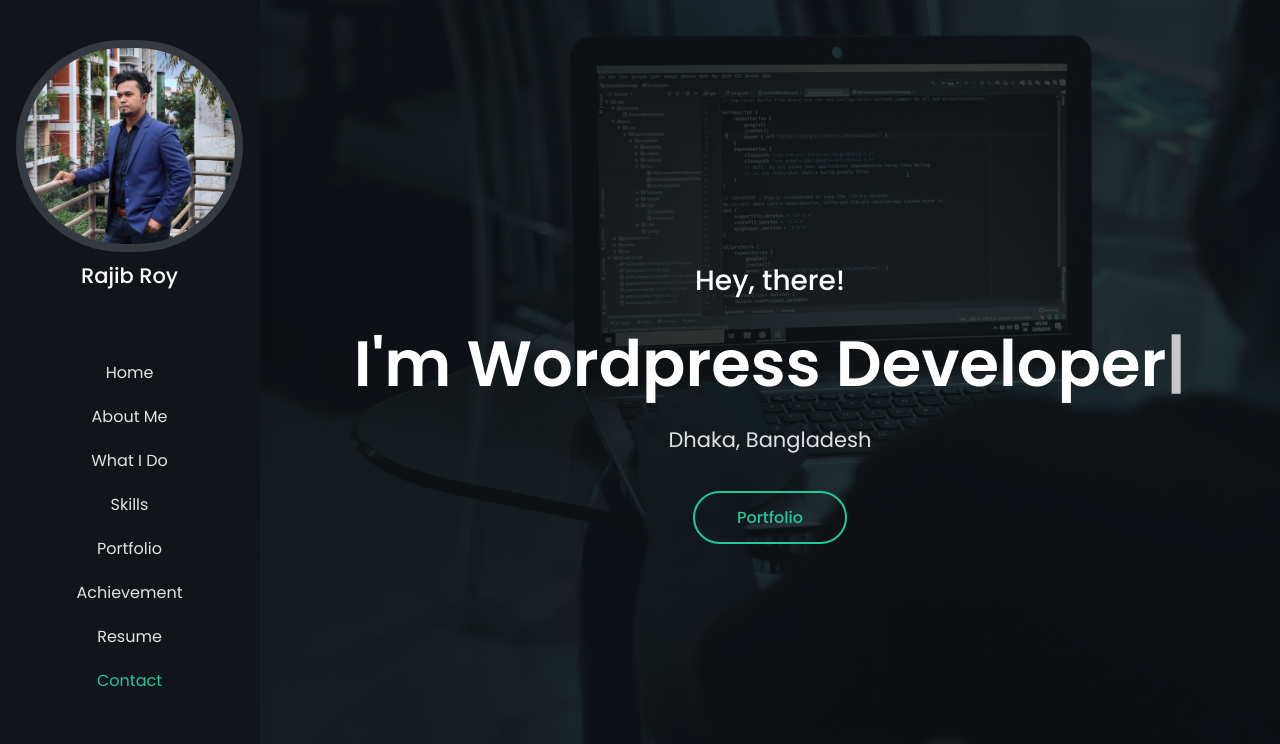
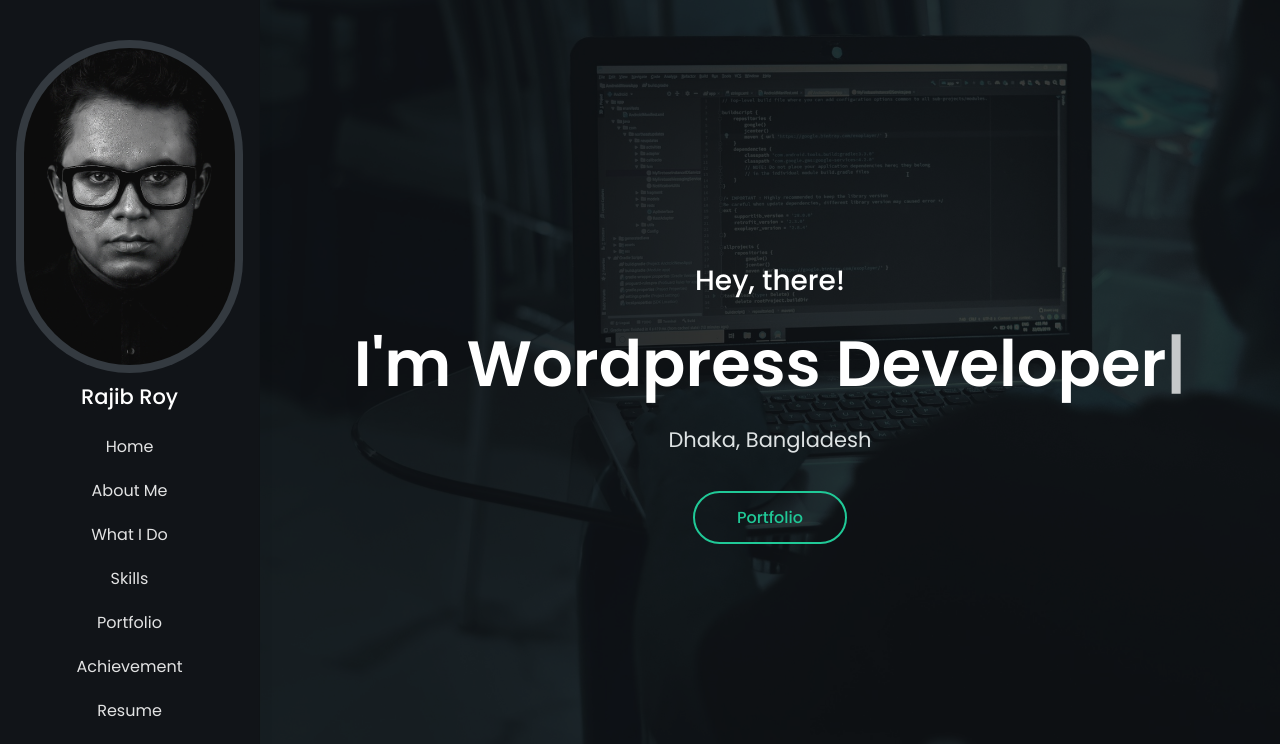
Before and after one commit to rajib-roy/portfolio, a plain HTML site: page index.html in a window 1280 px wide. Shown: the top 744 px of the page. Drawn offline with Linux system fonts and the light colour scheme.

Commit message:
Update index.html

```diff
--- a/index.html
+++ b/index.html
@@ -52,7 +52,7 @@
           <a href="index.html" class="mb-lg-auto mt-lg-4">
             <span class="bg-dark-2 rounded-pill p-2 mb-lg-1 d-none d-lg-inline-block">
               <img class="img-fluid rounded-pill d-block" title="I'm Rakesh" alt=""
-                src="images/Rajib1.jpg" />
+                src="images/rajib-Profile-look.jpg" />
             </span>
             <h1 class="text-5 text-white text-center mb-0 d-lg-block">
               Rajib Roy
```
